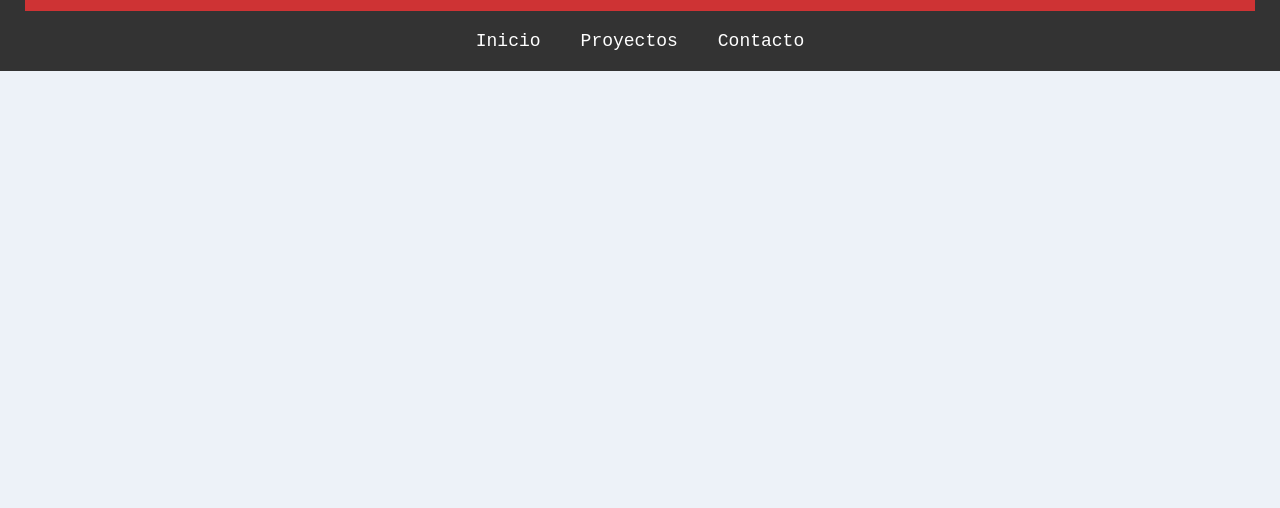
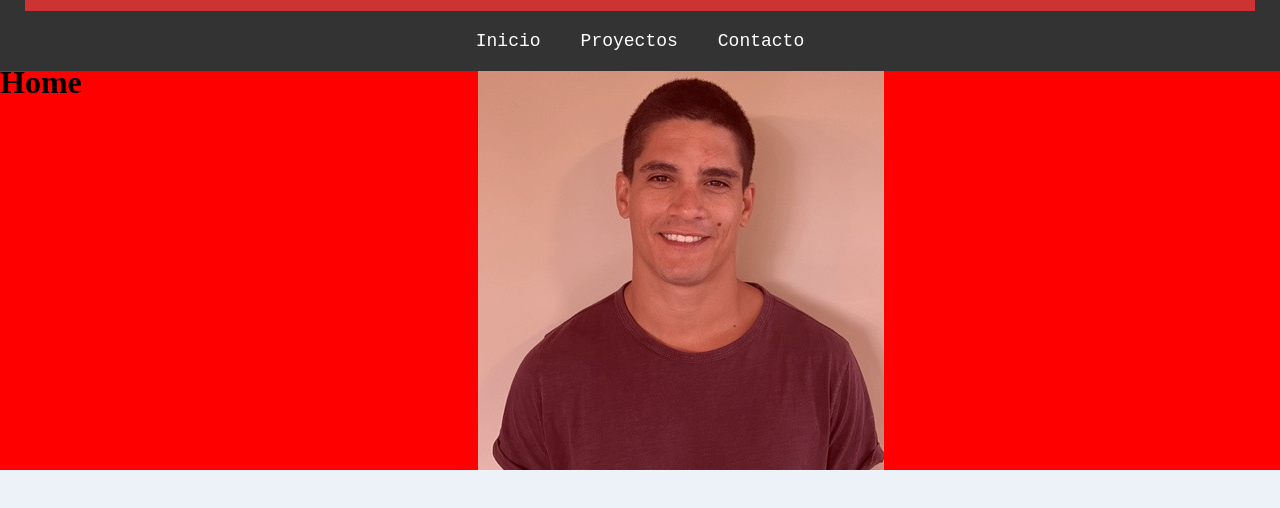
Before and after one commit to FabricioGodoy/portfolio, a React (Vite) app: page / in a window 1280 px wide. Shown: the top 508 px of the page. Built offline with nearby package versions, Linux system fonts and the light colour scheme.

Commit message:
agregando img cv

```diff
--- a/src/App.jsx
+++ b/src/App.jsx
@@ -9,7 +9,7 @@ function App() {
     <BrowserRouter>
       <NavBar/>
       <Routes>
-        <Route path="/index" element={<Home />} />
+        <Route path="/" element={<Home />} />
       </Routes>
     </BrowserRouter>
   )
--- a/src/components/home.jsx
+++ b/src/components/home.jsx
@@ -1,5 +1,11 @@
+import './style.css'
+import fotoCV from '../../public/img/fotofabricv.jpg'
+
 export const Home = () => {
   return (
-    <div className='home'>Home</div>
+  <div className='homePage'>
+   <h1 className=''>Home</h1>
+    <img className='imgHome' src= {fotoCV}/>
+  </div>
   )
 }
--- a/src/components/navbar/navBar.jsx
+++ b/src/components/navbar/navBar.jsx
@@ -22,7 +22,7 @@ export const NavBar = () => {
       <nav className="navigation">
         <ul>
         <li>
-            <a href="/index">Inicio</a>
+            <a href="/">Inicio</a>
           {/*   <ul>
               <li>
                 <a href="/capacitaciones">Capacitaciones</a>
--- a/src/components/style.css
+++ b/src/components/style.css
@@ -1,5 +1,11 @@
-.home{
-    margin-top: 2rem;
+.homePage{
+    display: flex;
+    flex-wrap: wrap;
+    margin: 4rem auto;
  background-color: red;
- font-size: 100px;
 }
+.imgHome{
+
+    margin: auto;
+    opacity: 0.8;
+}
```
Also changed, not shown: public/img/fotofabricv.jpg (added).
